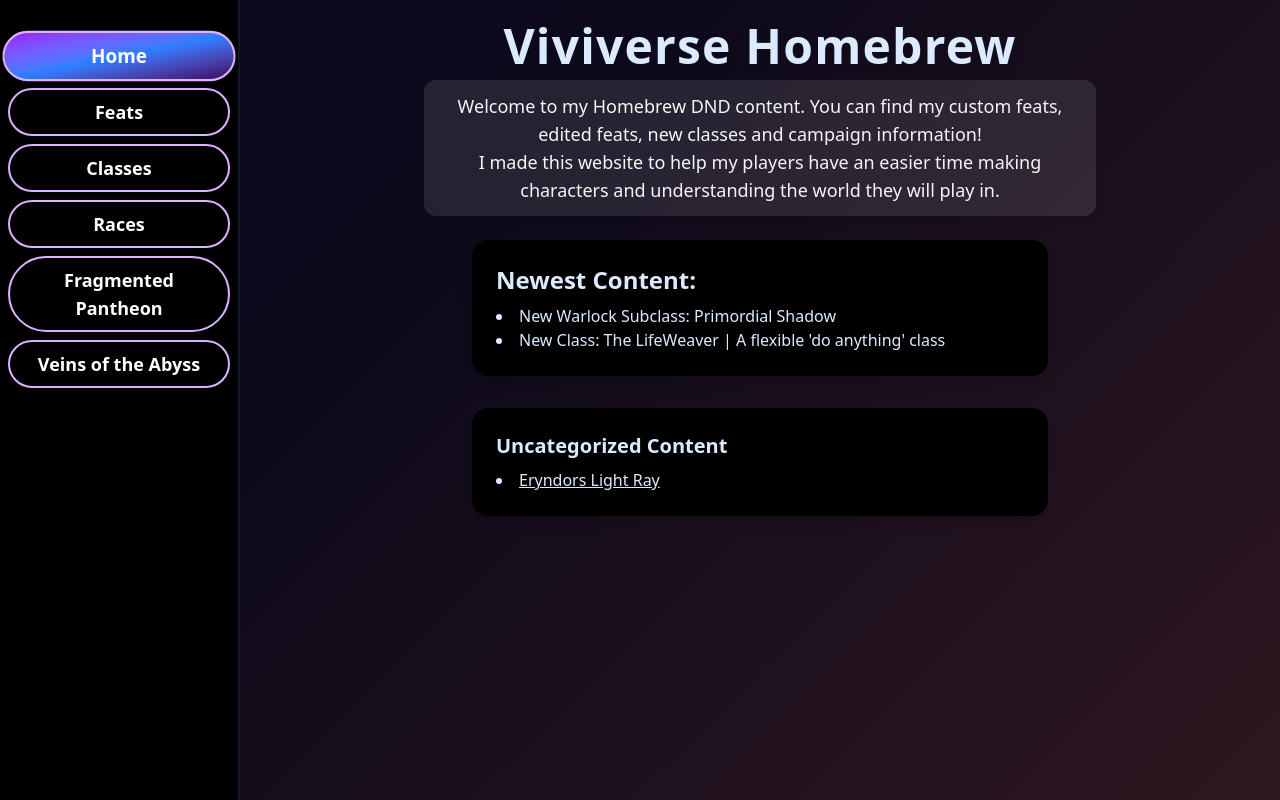
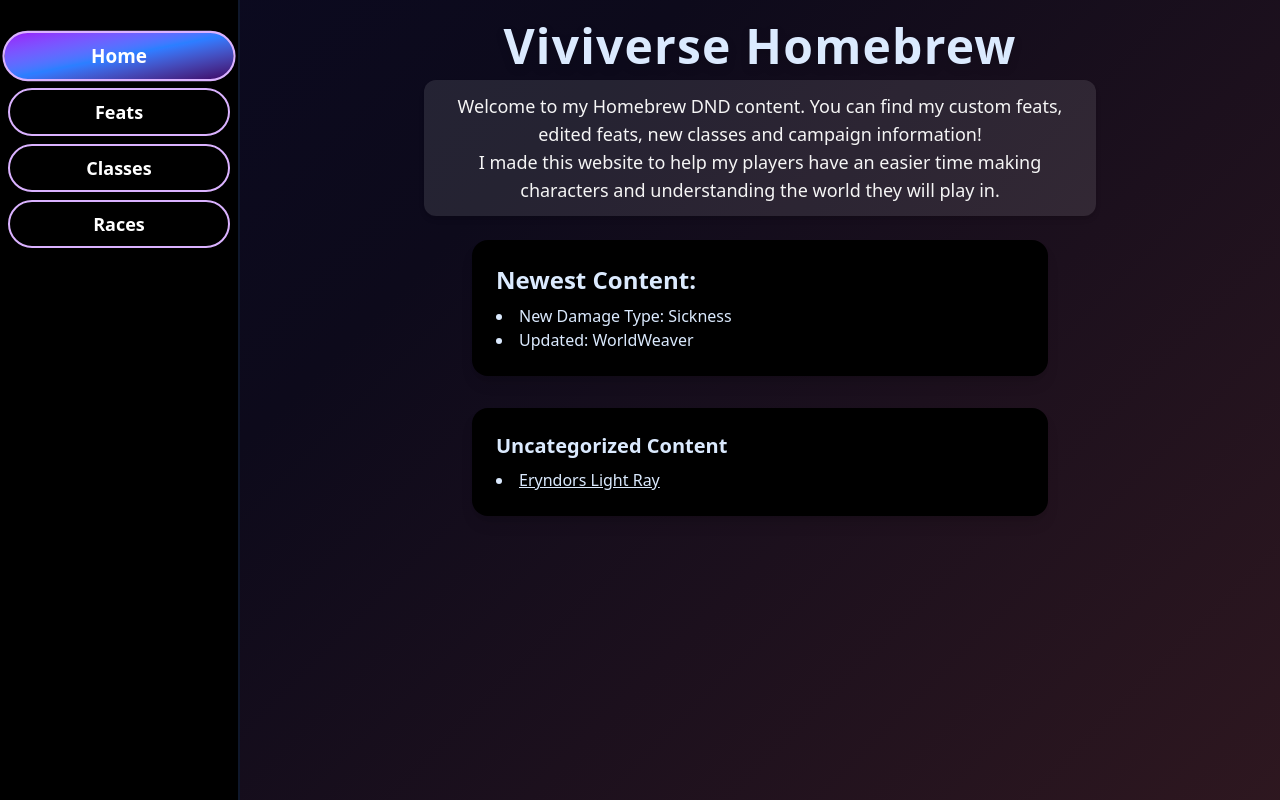
Before and after one commit to VivianVanilla/dnd.vivi.nexus, a React (Vite) app in the folder dnd/: page / in a window 1280 px wide. Built offline with nearby package versions, Linux system fonts and the light colour scheme.

Commit message:
thinning things

```diff
--- a/dnd/src/Home.jsx
+++ b/dnd/src/Home.jsx
@@ -15,8 +15,8 @@ function Home() {
         <div className="w-full max-w-xl bg-black rounded-2xl shadow-lg p-4 sm:p-6 mb-8">
           <h3 className="text-xl sm:text-2xl font-bold text-blue-100 mb-2">Newest Content:</h3>
           <ul className="list-disc list-inside text-blue-100">
-            <li>New Warlock Subclass: Primordial Shadow  </li>
-            <li>New Class: The LifeWeaver | A flexible 'do anything' class </li>
+            <li>New Damage Type: Sickness </li>
+            <li> Updated: WorldWeaver </li>
           </ul>
         </div>
 
--- a/dnd/src/components/Layout.jsx
+++ b/dnd/src/components/Layout.jsx
@@ -13,8 +13,6 @@ function Layout({ children }) {
     { label: "Feats", path: "/Feats" },
     { label: "Classes", path: "/Classes" },
     { label: "Races", path: "/Races" },
-    { label: "Fragmented Pantheon" , path: "/FragmentedPantheon" },
-    { label: "Veins of the Abyss" , path: "/VotA" },
     // { label: "Archived", path: "/Archived" },
 
   ];
--- a/dnd/src/pages/FragmentedPantheon.jsx
+++ /dev/null
@@ -1,11 +0,0 @@
-import Layout from '../components/Layout';
-
-function FragmentedPantheon() {
-  return (
-    <Layout>
-
-    </Layout>
-  );
-}
-
-export default FragmentedPantheon;
--- a/dnd/src/pages/Races.jsx
+++ b/dnd/src/pages/Races.jsx
@@ -4,6 +4,8 @@ function Races() {
   return (
     <Layout>
 
+
+
     </Layout>
   );
 }
--- a/dnd/src/pages/VotA.jsx
+++ /dev/null
@@ -1,11 +0,0 @@
-import Layout from '../components/Layout';
-
-function VotA() {
-  return (
-    <Layout>
-
-    </Layout>
-  );
-}
-
-export default VotA;
```
